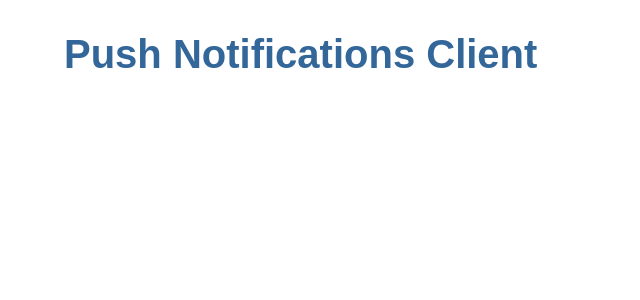
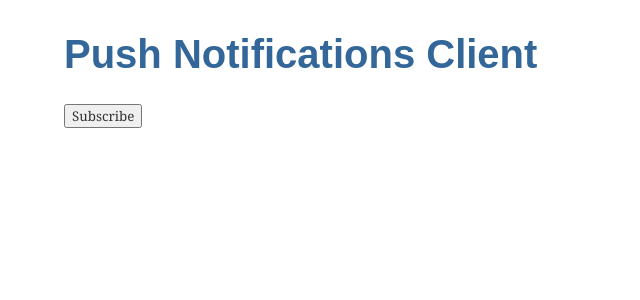
Before and after one commit to RenaudVancoillie/Push-Notifications-Client, an Angular app: page / in a window 1280 px wide. Shown: the top 300 px of the page, without its empty margins (0-640 px from the left). Built offline with nearby package versions, Linux system fonts and the light colour scheme.

Commit message:
Prepare app for push notifications

```diff
--- a/src/app/app.component.html
+++ b/src/app/app.component.html
@@ -8,5 +8,6 @@
 </head>
 <body>
   <h1>{{title}}</h1>
+  <button class="button button-primary">{{operation}}</button>
 </body>
 </html>
--- a/src/app/app.component.ts
+++ b/src/app/app.component.ts
@@ -6,5 +6,10 @@ import { Component } from '@angular/core';
   styleUrls: ['./app.component.css']
 })
 export class AppComponent {
-  title = 'Push Notifications Client';
+
+  readonly VAPID_PUBLIC_KEY = "BLRQpb3GpmIRbkMXU1qymYQ3iQcnWm018Mbv_aCYKSRd1gsUlEmTjzaIJ-vNC1raPYvheLFUYc24HIKyIggxeOs";
+
+  title: string = "Push Notifications Client";
+  operation: string = "Subscribe";
+
 }
```
